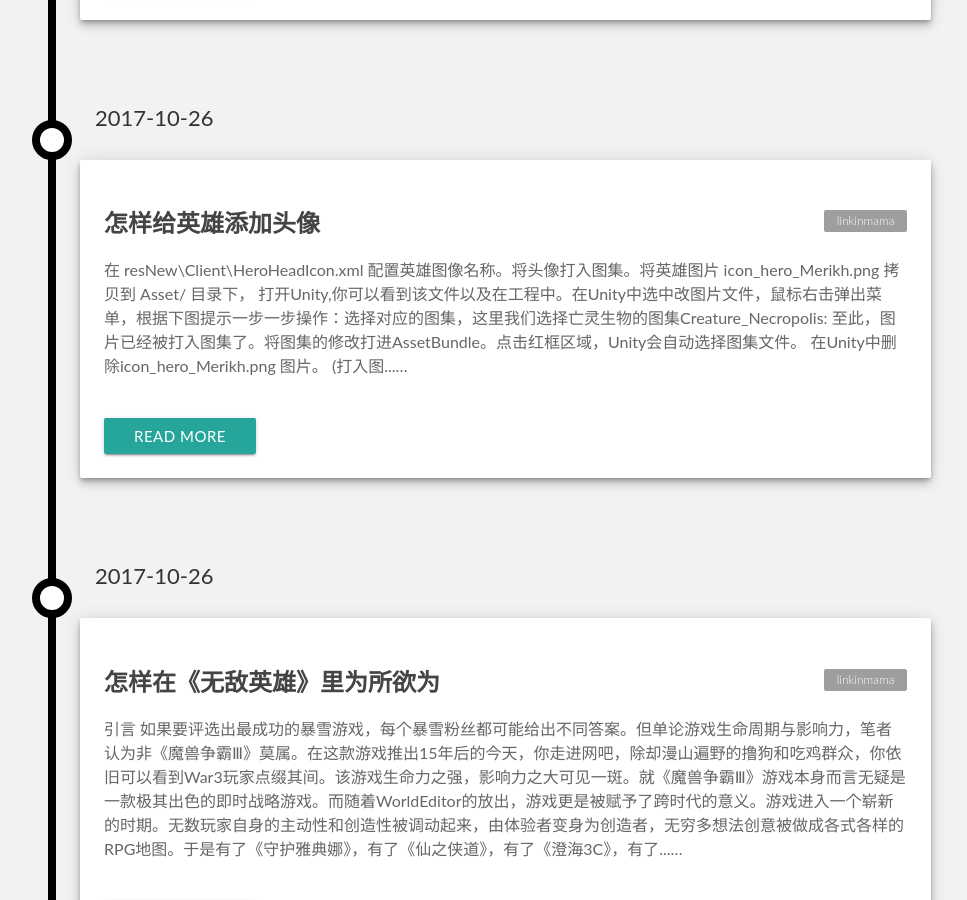
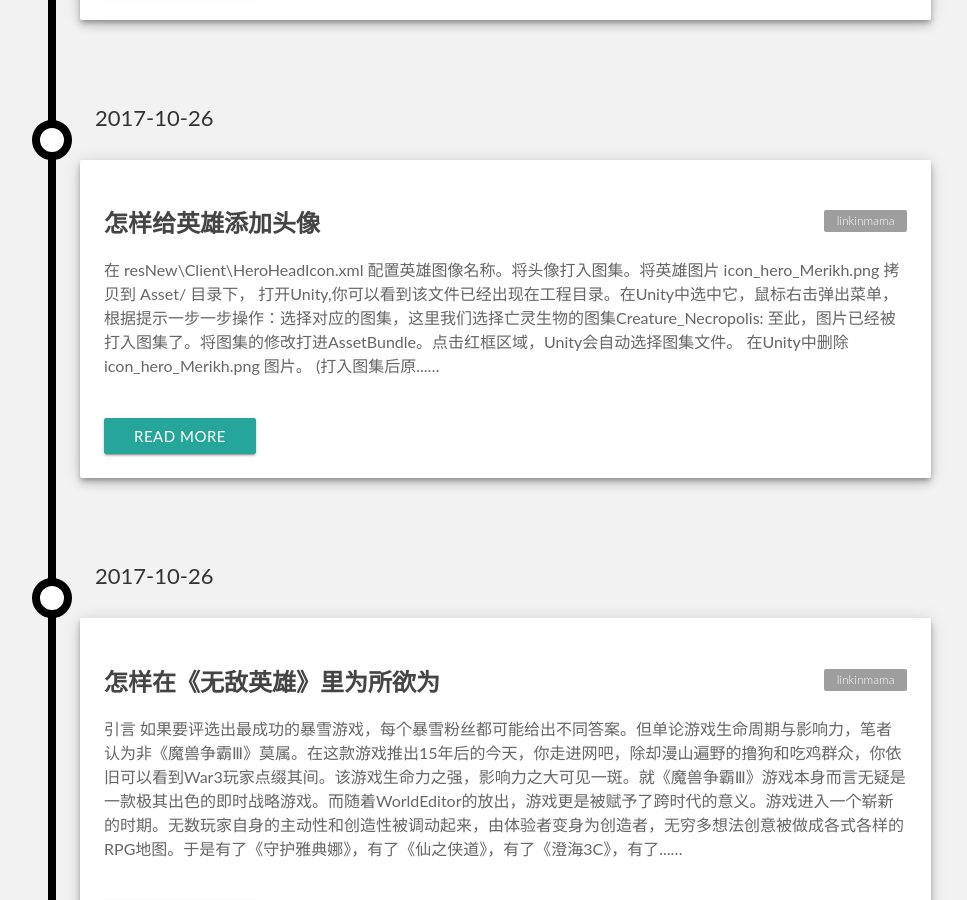
Before and after one commit to unicorn25/unicorn25.github.io, a Jekyll site: the page built from index.html, in a window 1280 px wide and 900 px high, scrolled down 1049 px. Shown: the whole window, without its empty margins (157-1124 px from the left). Built offline with Jekyll 4.4.1, drawn with Linux system fonts in a browser that asks for light colours.

Commit message:
* 修改内容

```diff
--- a/_steps/how_to_add_hero_img..md
+++ b/_steps/how_to_add_hero_img..md
@@ -13,7 +13,7 @@ author: linkinmama
 
 # **将头像打入图集。**
 将英雄图片 icon_hero_Merikh.png 拷贝到 Asset/ 目录下，
-打开Unity,你可以看到该文件以及在工程中。在Unity中选中改图片文件，鼠标右击弹出菜单，根据下图提示一步一步操作：
+打开Unity,你可以看到该文件已经出现在工程目录。在Unity中选中它，鼠标右击弹出菜单，根据提示一步一步操作：
 
 ![1_看图王.jpg](http://upload-images.jianshu.io/upload_images/2854160-c80820ac7cd6d94f.jpg?imageMogr2/auto-orient/strip%7CimageView2/2/w/1240)
 
```
